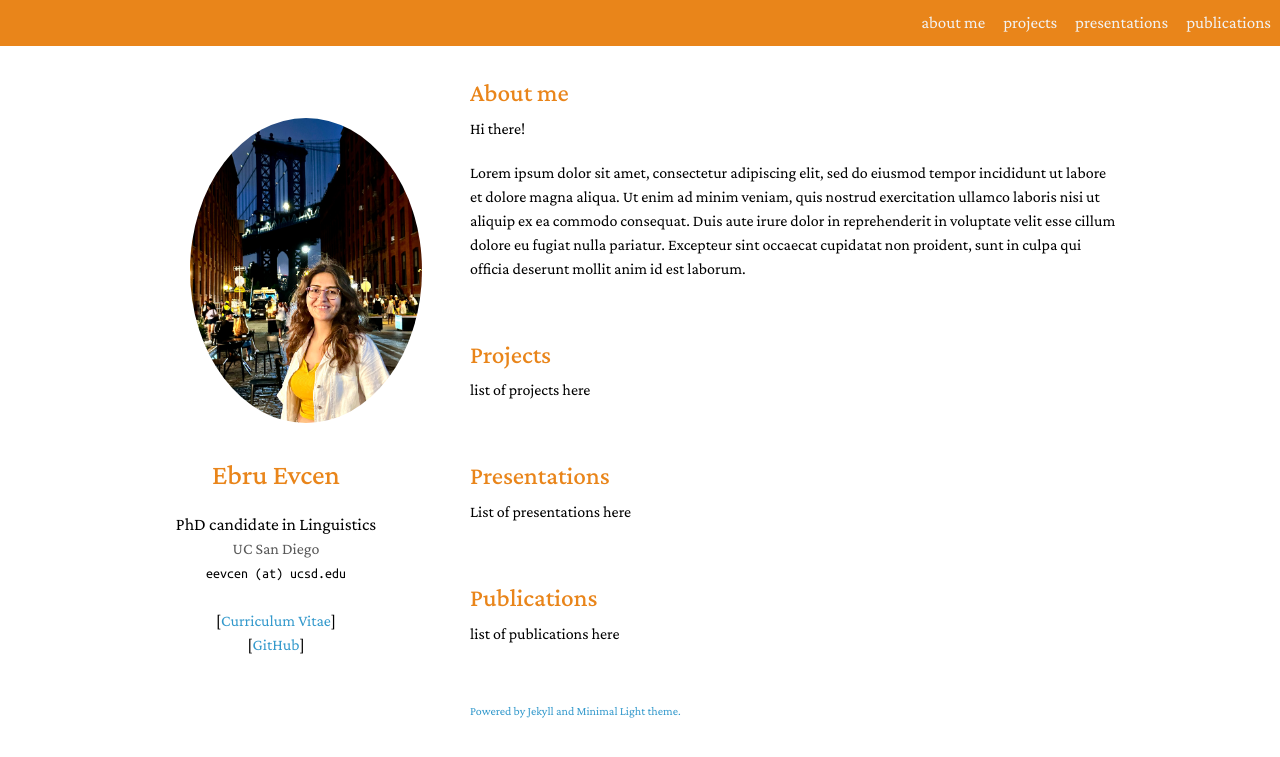
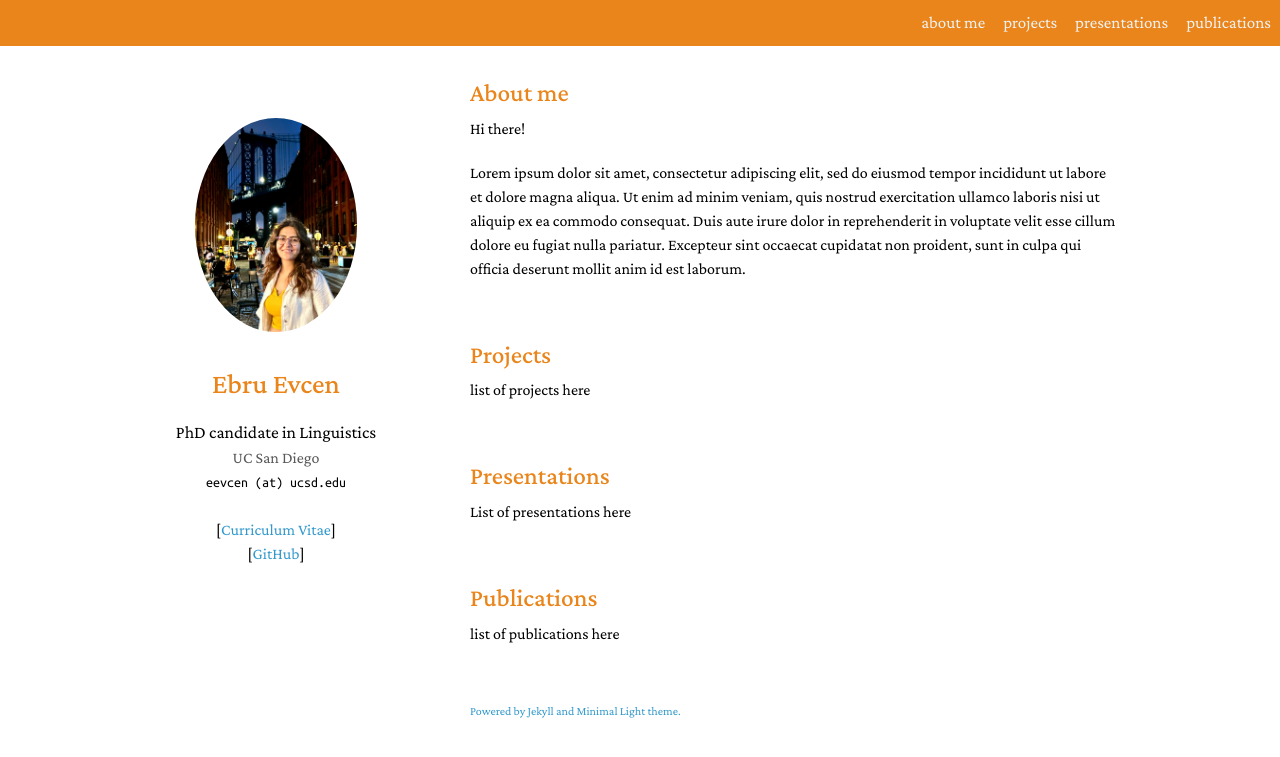
Before and after one commit to ebruevcen/ebruevcen.github.io, a Jekyll site: the page built from index.md, in a window 1280 px wide. Shown: the top 757 px of the page. Built offline with Jekyll 4.4.1, drawn with Linux system fonts in a browser that asks for light colours; a style sheet for code colours, icons or effects is not loaded.

Commit message:
Update minimal-light.scss

```diff
--- a/_sass/minimal-light.scss
+++ b/_sass/minimal-light.scss
@@ -57,7 +57,7 @@ papertitle { font-weight: 600; font-size: 100%; }
 /* Increase the width and adjust padding for a larger circular image */
 .image.avatar img {
     border-radius: 100%;
-    width: 100%; /* Adjust the percentage to make it larger */
+    width: 70%; /* Adjust the percentage to make it larger */
     padding: 30px; /* Adjust the padding as needed */
 }
 
```
